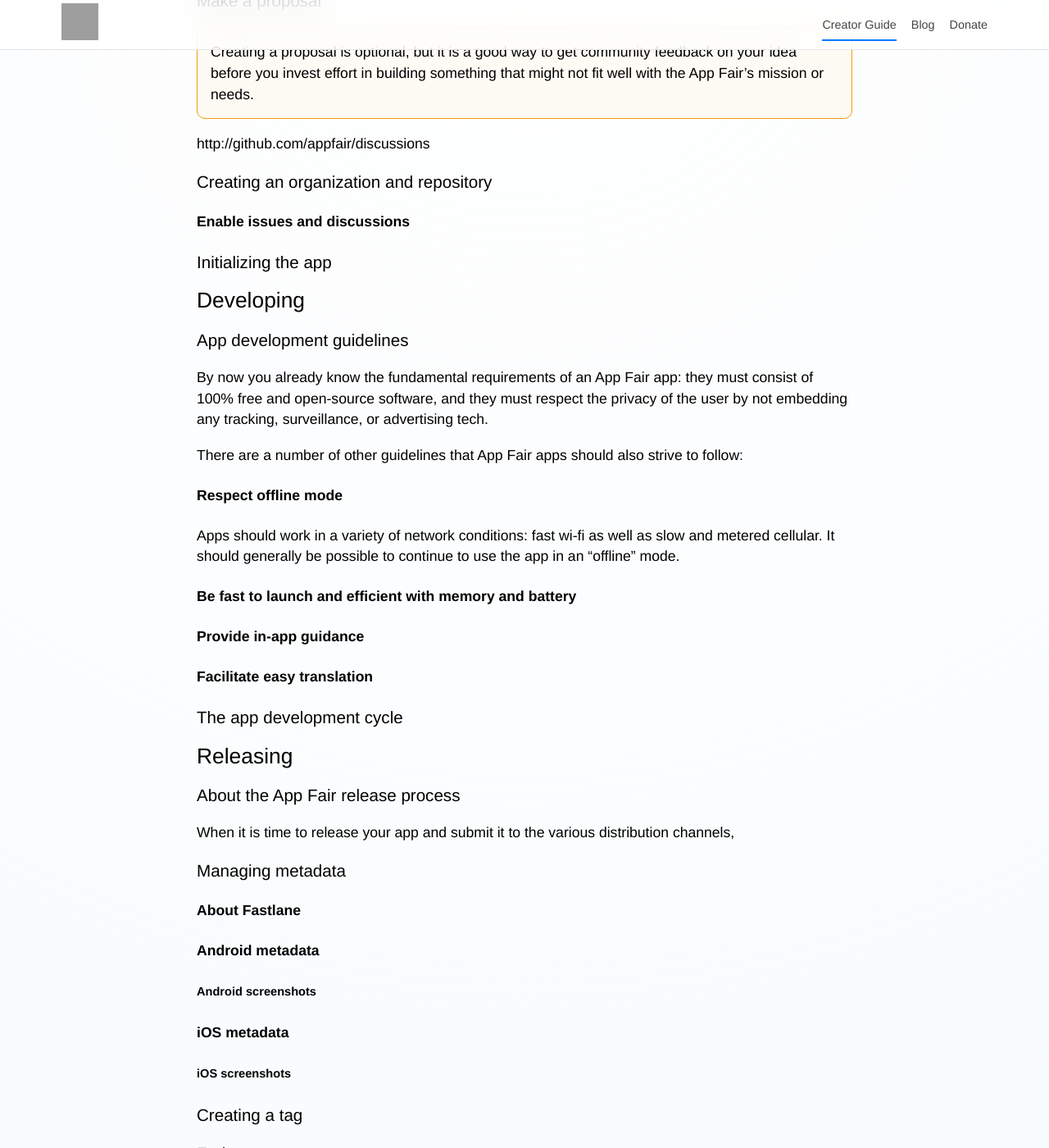
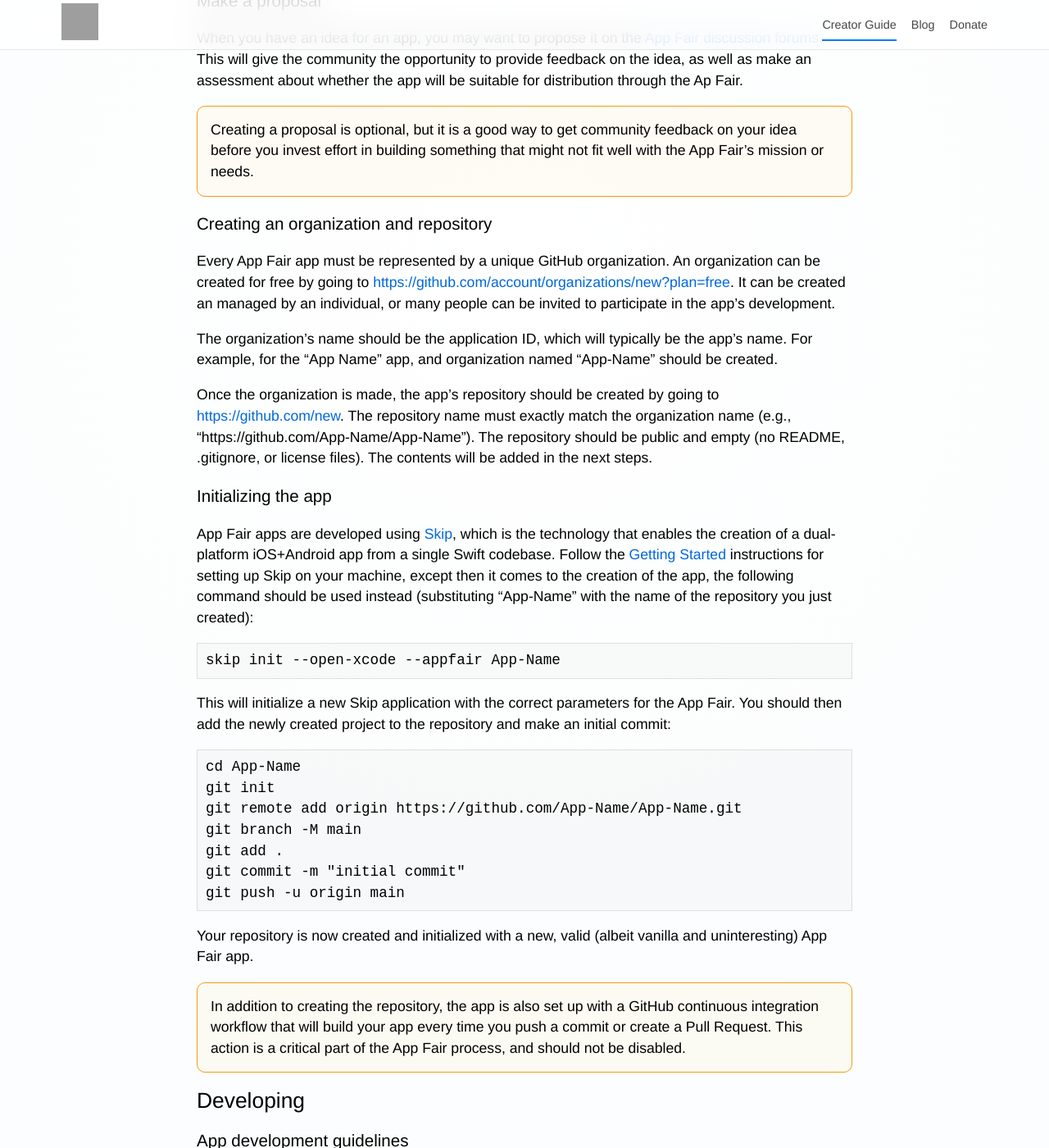
Before and after one commit to fairapps/fairapps.github.io, a Jekyll site: the page built from create/index.md, in a window 1280 px wide and 1400 px high, scrolled down 4361 px. Shown: the whole window at 82% size. Built offline with Jekyll 4.4.1, drawn with Linux system fonts in a browser that asks for light colours; some of the changed text lies outside the part shown; grey boxes are pictures that could not be loaded.

Commit message:
Update docs

````diff
--- a/create/index.md
+++ b/create/index.md
@@ -33,19 +33,19 @@ Creating an app for the App Fair is an opportunity to get your creation in the h
 #### Who can create an app for the App Fair?
 {: #who-app-fair}
 
-Anyone with the ability and desire to build an app can be an App Fair Creator. You do not need any paid developer account with Apple or Google, only a free GitHub account. If you have a macOS development machine and the ability (or desire) to build an app in SwiftUI, you can create an app and – through the App Fair build process – distribute your creation to the world.
+Anyone with the ability and desire to build an app can be an App Fair Creator. You do not need any paid developer account with Apple or Google, only a free GitHub account. If you have a macOS development machine and the ability (or desire) to build an app in SwiftUI, you can create an app and – through the App Fair process – distribute your creation to the world.
 
 #### What sorts of apps can I build for the App Fair?
 {: #what-app-fair}
 
-The App Fair is looking for _generally useful_ applications. This means that your app should be interesting and useful to a wide swath of humanity, irrespective of language or location. They should also be timeless: apps should not have any specific cutoff for their usefulness.
+The App Fair is looking for _generally useful_ applications. This means that your app should be interesting and useful to a wide swath of humanity, irrespective of language or location. They should also be timeless: apps should not have any specific cutoff for their utility.
 
-A central requirement of the App Fair is that they do not seek to monetize the attention of the user. This means that they can contains no native advertising or tracking SDKs. They must also be _transparent_, and so they must be built from 100% free and open source software. This is the guarantee that users (and external auditors) will have that they know exactly what went into the creation of the app.
+A central tenant of the App Fair catalog is that apps do not seek to monetize the attention of the user. This means that they can contains no native advertising or tracking SDKs. They must also be _transparent_, and so they must be built from 100% free and open source software. This is the guarantee that users (and external auditors) will have that they know exactly what went into the creation of the app.
 
 ### About distribution channels
 {: #app-fair-channels}
 
-The App Fair aims to distribute apps *worldwide*, so all of the mobile-device-using population (90% of the adult population, by some estimates) can benefit from your creation.
+The App Fair aims to distribute apps *worldwide*, so all of the mobile-device-using population (90% of the adult population, by most estimates) can benefit from your creation.
 
 #### The App Fair
 {: #app-fair-channel-app-fair}
@@ -78,7 +78,7 @@ The Google Play Store (GPS) is the primary 1st-party app store for most Android
 ### Before you start
 {: #before-starting}
 
-Before you dive into developing your app, you should first check whether the app idea already exists as an App Fair project. The App Fair generally discourages apps with identical intent. Unlike commercial app catalogs that aim to build quantity, the App Fair aims to feature a few best-in-class applications in their categories. You can browse the list of app projects at [appfair/repositories](https://github.com/appfair/repositories) to see if an app already exists that closely resembles your idea for a contribution. If so, you may with to instead contribute toward the improvement of that app project rather than duplicating effort.
+Before you dive into developing your app, you should first check whether the app idea already exists as an App Fair project. The App Fair generally discourages apps with identical intent. Unlike commercial app catalogs that aim to build quantity, the App Fair aims to feature a few best-in-class applications in their categories. You can browse the list of app projects at [appfair/repositories](https://github.com/orgs/appfair/repositories) to see if an app already exists that closely resembles your idea for a contribution. If so, you may with to instead contribute toward the improvement of that app project rather than duplicating effort.
 
 ### System Requirements
 {: #sysreq}
@@ -96,20 +96,45 @@ It can be difficult to conclusively verify ahead of time that a name is availabl
 ### Make a proposal
 {: #proposal}
 
+When you have an idea for an app, you may want to propose it on the [App Fair discussion forums](https://github.com/orgs/appfair/discussions). This will give the community the opportunity to provide feedback on the idea, as well as make an assessment about whether the app will be suitable for distribution through the Ap Fair.
+
 Creating a proposal is optional, but it is a good way to get community feedback on your idea before you invest effort in building something that might not fit well with the App Fair's mission or needs.
 {: class="callout warning"}
-
-http://github.com/appfair/discussions
-
 
 ### Creating an organization and repository
 {: #new-org-repo}
 
-#### Enable issues and discussions
-{: #activate-repo-features}
+Every App Fair app must be represented by a unique GitHub organization. An organization can be created for free by going to [https://github.com/account/organizations/new?plan=free](https://github.com/account/organizations/new?plan=free). It can be created an managed by an individual, or many people can be invited to participate in the app's development.
+
+The organization's name should be the application ID, which will typically be the app's name. For example, for the "App Name" app, and organization named "App-Name" should be created.
+
+Once the organization is made, the app's repository should be created by going to [https://github.com/new](https://github.com/new). The repository name must exactly match the organization name (e.g., "https://github.com/App-Name/App-Name"). The repository should be public and empty (no README, .gitignore, or license files). The contents will be added in the next steps.
 
 ### Initializing the app
 {: #init-app}
+
+App Fair apps are developed using [Skip](https://skip.tools), which is the technology that enables the creation of a dual-platform iOS+Android app from a single Swift codebase. Follow the [Getting Started](https://skip.tools/docs/gettingstarted/) instructions for setting up Skip on your machine, except then it comes to the creation of the app, the following command should be used instead (substituting "App-Name" with the name of the repository you just created):
+
+```
+skip init --open-xcode --appfair App-Name
+```
+
+This will initialize a new Skip application with the correct parameters for the App Fair. You should then add the newly created project to the repository and make an initial commit:
+
+```
+cd App-Name
+git init
+git remote add origin https://github.com/App-Name/App-Name.git
+git branch -M main
+git add .
+git commit -m "initial commit"
+git push -u origin main
+```
+
+Your repository is now created and initialized with a new, valid (albeit vanilla and uninteresting) App Fair app.
+
+In addition to creating the repository, the app is also set up with a GitHub continuous integration workflow that will build your app every time you push a commit or create a Pull Request. This action is a critical part of the App Fair process, and should not be disabled.
+{: class="callout warning"}
 
 
 ## Developing
@@ -191,7 +216,7 @@ A.F.F.R.
 ### What software licenses can be used with the App Fair
 {: #faq-license}
 
-The top-level app project must be made available under the GNU General Public License (GPL) version 3 in order to qualify to be distributed through the App Fair. The app can have dependencies on libraries that are available under any of the GPL-compatible OSI-approved licenses.
+The top-level app project must be made available under the GNU General Public License (GPL) version 3 in order to qualify to be distributed through the App Fair. The app can have dependencies on libraries that are available under any of the GPL-compatible OSI-approved licenses, such as the Apache, BSD, and MIT licenses.
 
 ### Why Skip instead of Flutter/React Native/Xamarin/MAUI/etc?
 {: #faq-skip-xp}
````
